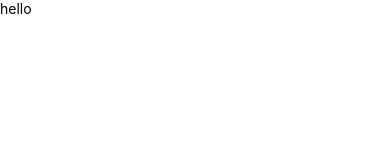
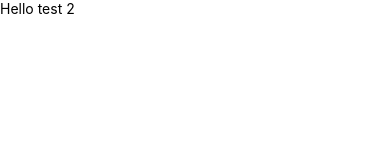
Before and after one commit to shubham8175/Airbnb_Clone, a React Native app: screen / in a window 390 px wide. Shown: the top 160 px of the page. Built offline with nearby package versions, Linux system fonts and the light colour scheme.

Commit message:
second test

```diff
--- a/src/screens/Guest/index.js
+++ b/src/screens/Guest/index.js
@@ -5,7 +5,7 @@ import styles from './styles'
 const GuestScreen = () => {
   return (
     <View>
- <Text>hello</Text>
+  <Text>Hello test 2</Text>
     </View>
   )
 }
```
